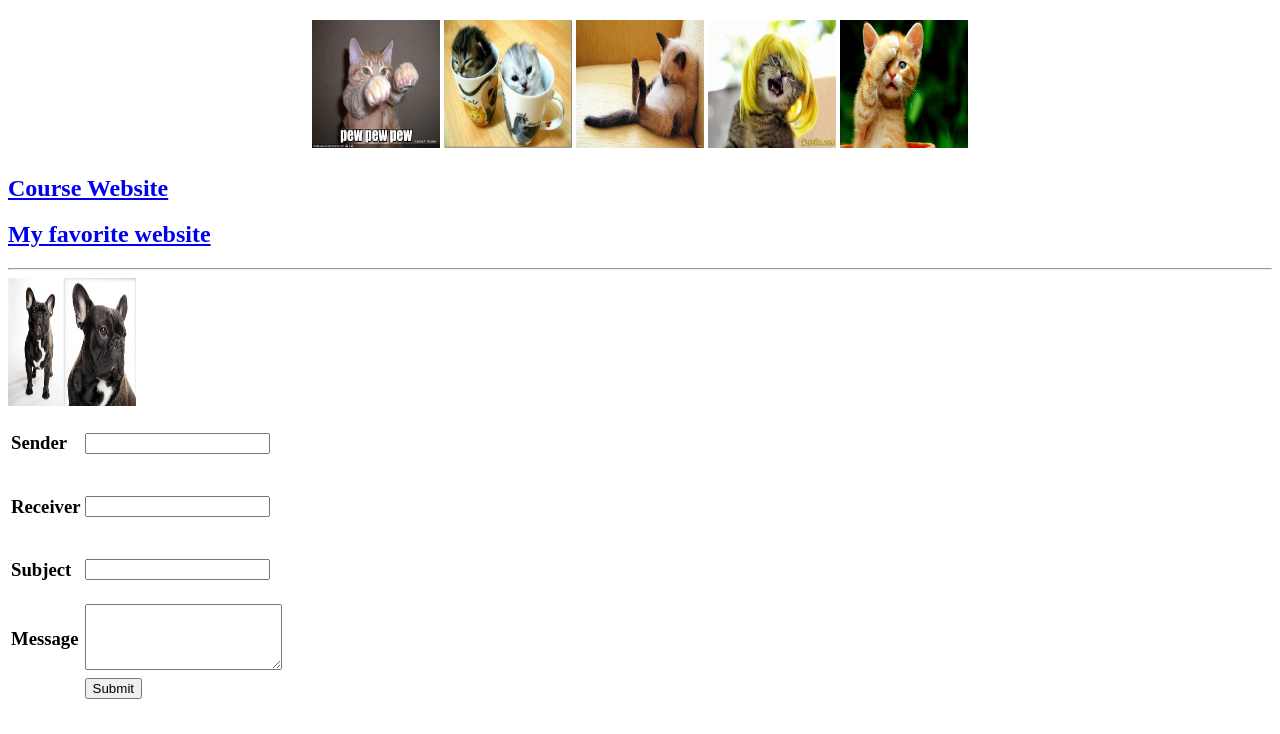
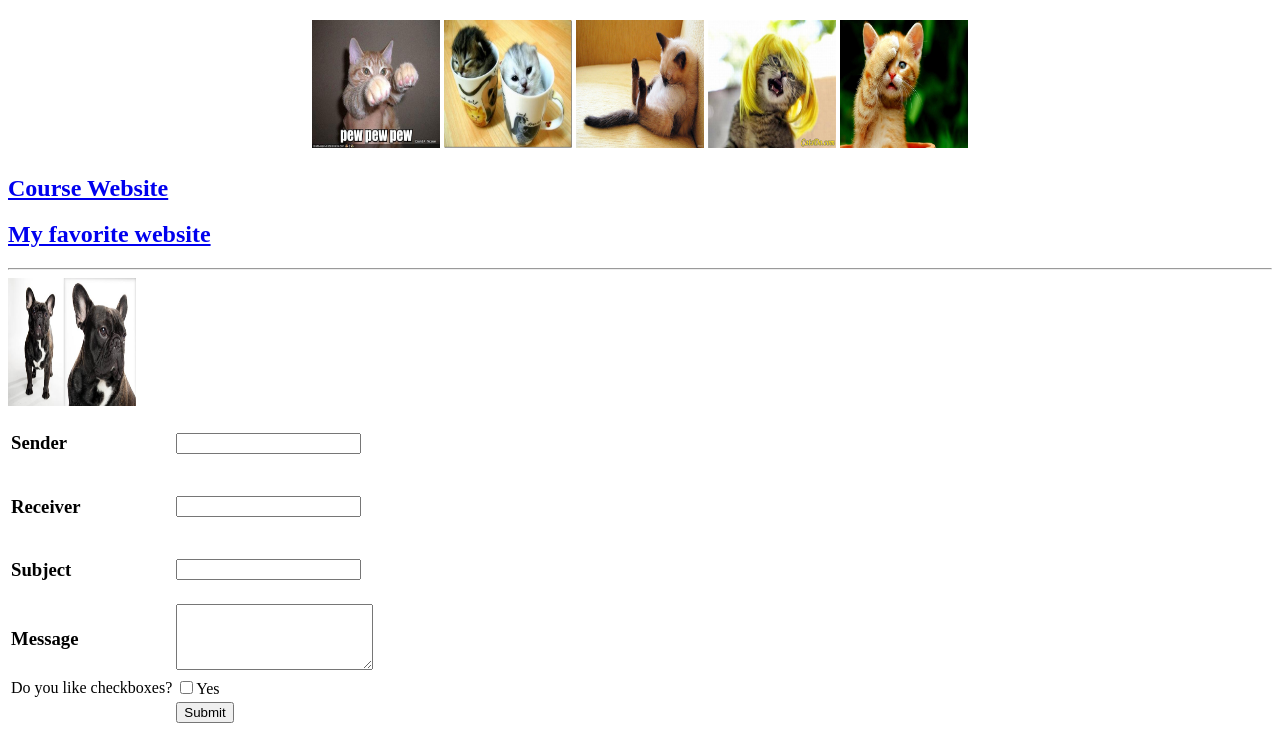
Before and after one commit to Benom84/ComputerNetworksLab1, a plain HTML site: page FilesFromEx1/Ex1.html in a window 1280 px wide. Shown: the part 229-963 px from the top of the page. Before the commit the page ends 939 px from the top, so only its background shows below. Drawn offline with Linux system fonts and the light colour scheme.

Commit message:
Updated site

```diff
--- a/FilesFromEx1/Ex1.html
+++ b/FilesFromEx1/Ex1.html
@@ -35,7 +35,7 @@
     <h2><a href="http://www.theuselessweb.com/">My favorite website</a></h2>
     <hr>
     <img id="img9" src="6.jpg" style="width:128px;height:128px;"/>
-    <form id="generalform">
+    <form id="generalform" method="post">
         <table>
             <tr>
                 <td><h3>Sender </h3></td>
@@ -54,6 +54,10 @@
                 <td><textarea rows="4" cols="22" name="message" form="generalform"></textarea></td>
             </tr>
             <tr>
+                <td>Do you like checkboxes?</td>
+                <td><input type="checkbox" name="likeCheckbox">Yes</td>
+            </tr>
+            <tr>
                 <td></td>
                 <td><input type="submit"></td>
             </tr>
```
